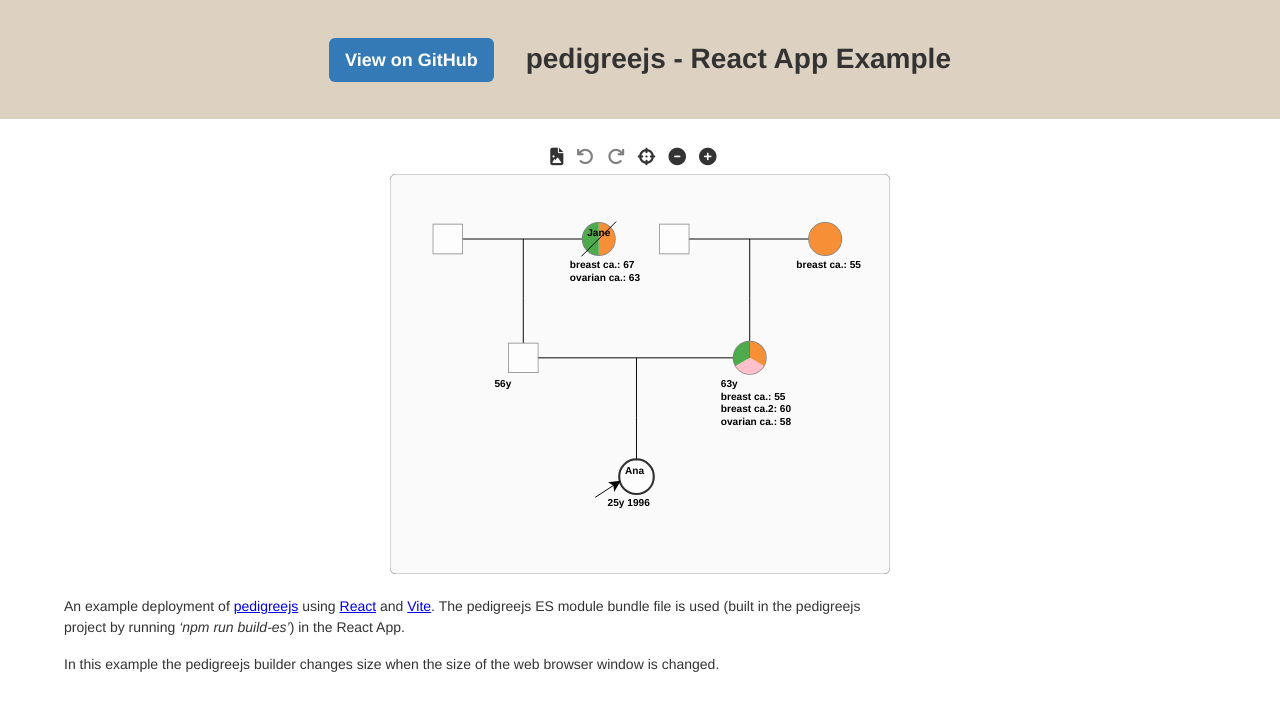
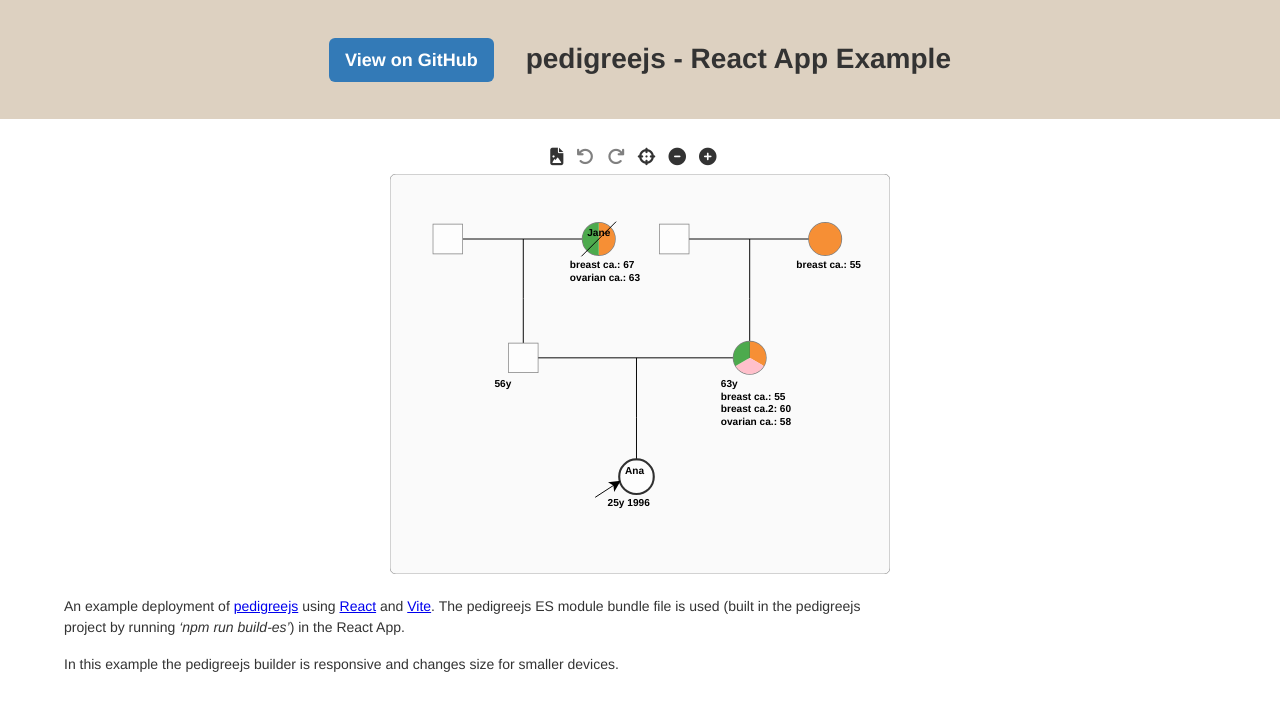
Before and after one commit to steveaharan/pedigreejs-react-app, a React (Vite) app: page / in a window 1280 px wide. Shown: the top 710 px of the page. Built offline with nearby package versions, Linux system fonts and the light colour scheme.

Commit message:
update description

```diff
--- a/src/App.jsx
+++ b/src/App.jsx
@@ -31,8 +31,7 @@ function App() {
 		running <i>&lsquo;npm run build-es&rsquo;</i>) in the React App.
 		</p>
 		<p>
-		In this example the pedigreejs builder changes size when the size of the web browser window
-		is changed.
+		In this example the pedigreejs builder is responsive and changes size for smaller devices.
 		</p>
 		</>
 	)
```
